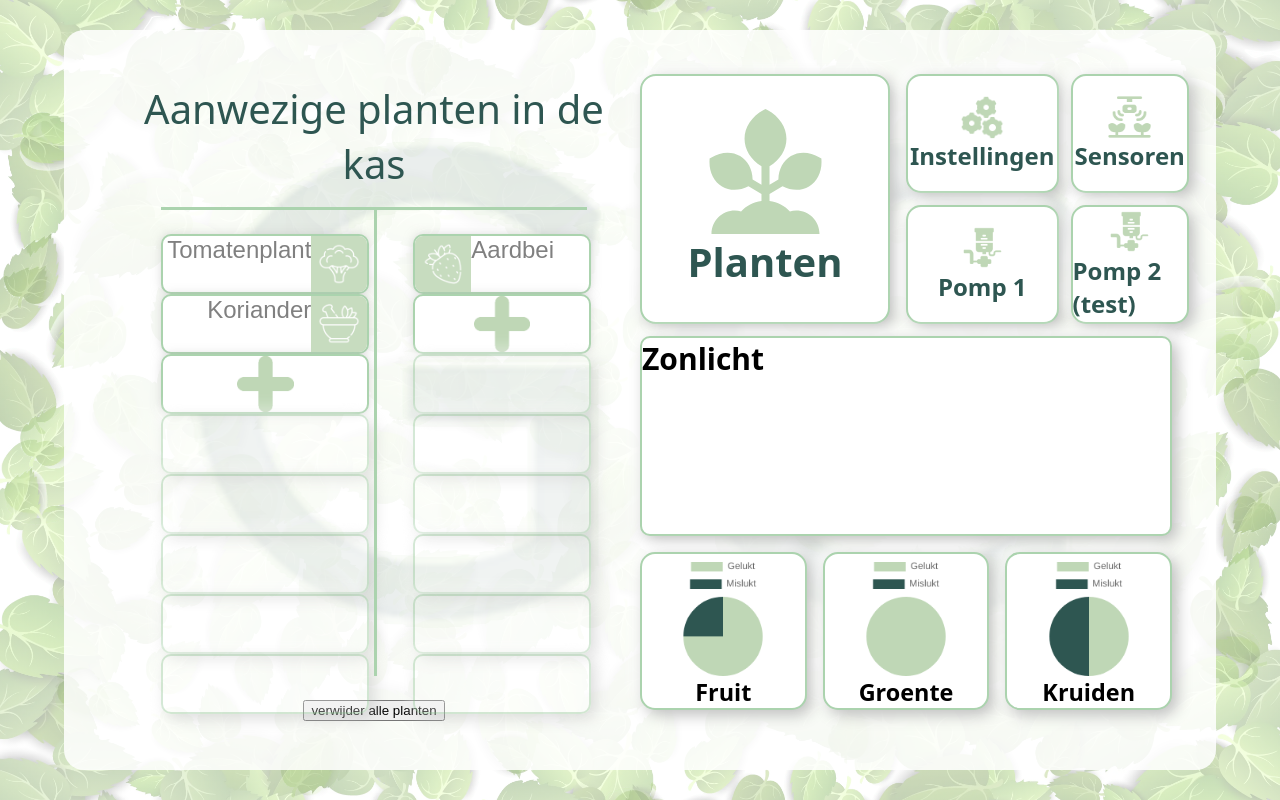
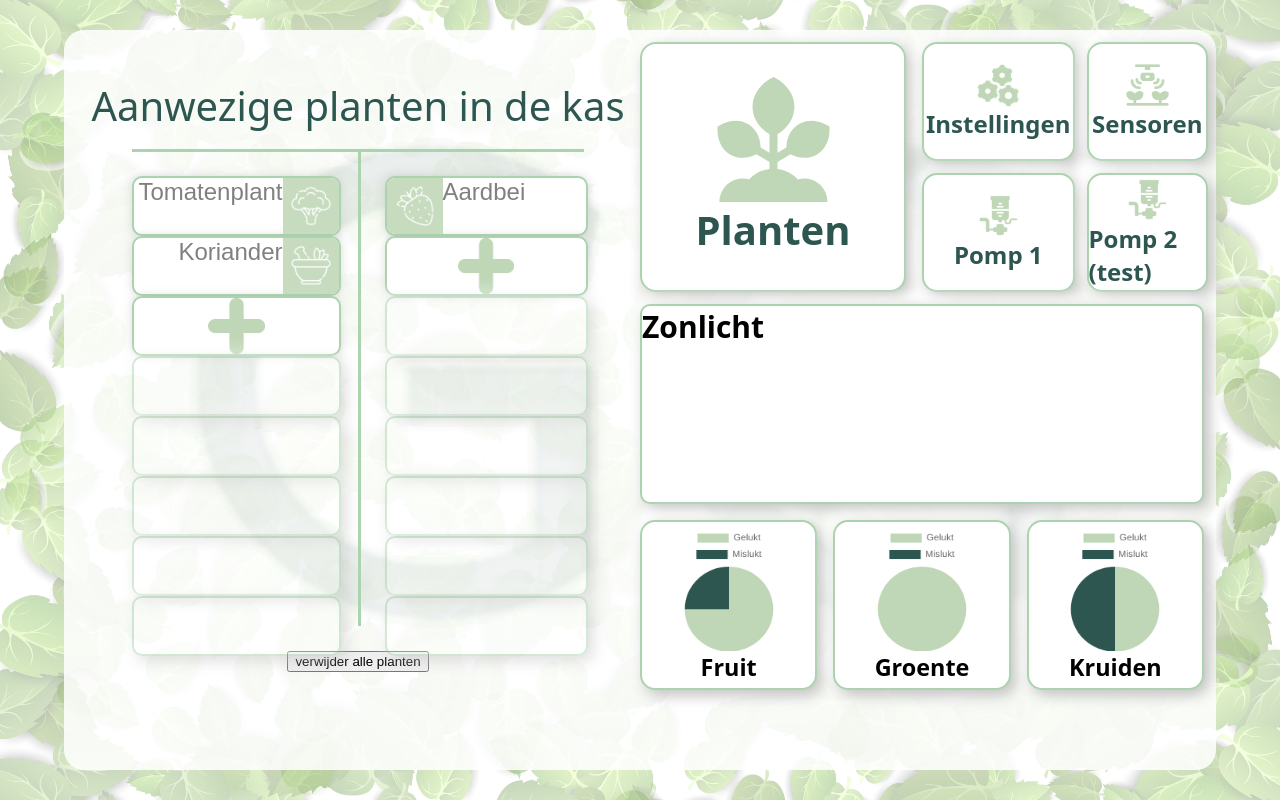
Before and after one commit to Znooptokkie/GG, a Flask app: page / in a window 1280 px wide. Run offline with Flask 3, Linux system fonts and the light colour scheme; data comes from the database, SQL or seed files in the repository; a map, chart or similar area stays blank; some web fonts are replaced.

Commit message:
Styling Update

```diff
--- a/app/static/css/style.css
+++ b/app/static/css/style.css
@@ -55,7 +55,7 @@ body .mainContainer {
   border-radius: 20px;
 }
 body .mainContainer .mainBorder {
-  padding: 2rem;
+  height: 100%;
 }
 body .mainContainer .mainBorder .content {
   display: flex;
@@ -69,6 +69,7 @@ body .mainContainer .mainBorder .content .kant-links {
   align-items: center;
   justify-content: center;
   width: 50%;
+  height: 90%;
 }
 body .mainContainer .mainBorder .content .kant-links h1 {
   color: rgb(46, 86, 81);
@@ -161,14 +162,12 @@ body .mainContainer .mainBorder .content .kant-rechts {
   display: flex;
   flex-direction: column;
   gap: 1rem;
-  height: 100%;
   width: 50%;
 }
 body .mainContainer .mainBorder .content .kant-rechts .rechts-article-1 {
   display: grid;
   grid-template-columns: 50% 50%;
   width: 100%;
-  height: 30%;
 }
 body .mainContainer .mainBorder .content .kant-rechts .rechts-article-1 .article-1-div-1 {
   padding: 0;
@@ -213,14 +212,10 @@ body .mainContainer .mainBorder .content .kant-rechts .rechts-article-1 .article
 body .mainContainer .mainBorder .content .kant-rechts .rechts-article-1 .article-1-div-2 .knopje img {
   width: 3.5vw;
 }
-body .mainContainer .mainBorder .content .kant-rechts .rechts-article-2 {
-  height: 100%;
-}
 body .mainContainer .mainBorder .content .kant-rechts .rechts-article-2 .grafiek {
   box-shadow: 5px 5px 15px #bebebe, -5px -5px 15px #ffffff;
   border-radius: 10px;
   background-color: white;
-  height: 25%;
   border: solid 2px rgb(171, 211, 174);
 }
 body .mainContainer .mainBorder .content .kant-rechts .rechts-article-2 .grafiek .grafiek-innerbox {
--- a/app/static/css/style.scss
+++ b/app/static/css/style.scss
@@ -108,7 +108,8 @@ body
 
         .mainBorder
         {
-            padding: 2rem;
+            // padding: 2rem;
+            height: 100%;
 
             .content
             {
@@ -121,6 +122,7 @@ body
                     @include flexbox-column();
                     @include align-justify-center();
                     width: 50%;
+                    height: 90%; // Moet NDERS IPGELOST WORDE!
 
                     h1
                     {
@@ -249,7 +251,7 @@ body
                 {
                     @include flexbox-column();
                     gap: 1rem;
-                    height: 100%;
+                    // height: 100%;
                     width: 50%;
 
                     .rechts-article-1
@@ -257,7 +259,7 @@ body
                         display: grid;
                         grid-template-columns: 50% 50%;
                         width: 100%;
-                        height: 30%;
+                        // height: 30%;
 
                         .article-1-div-1
                         {
@@ -313,14 +315,14 @@ body
 
                     .rechts-article-2
                     {
-                        height: 100%;
+                        // height: 30%;
 
                         .grafiek
                         {
                             @include box-shadow();
                             border-radius: 10px;
                             background-color: white;
-                            height: 25%;
+                            // height: 25%;
                             border: solid 2px $primary-color;
 
                             .grafiek-innerbox {
@@ -335,6 +337,7 @@ body
                         @include flexbox-row();
                         width: 100%;
                         gap: 1rem;
+                        // height: 40%;
 
                         .categorie-planten
                         {
```
Also changed, not shown: 1 other file.
